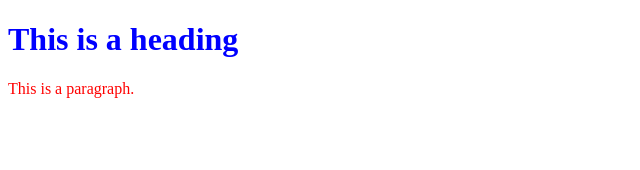
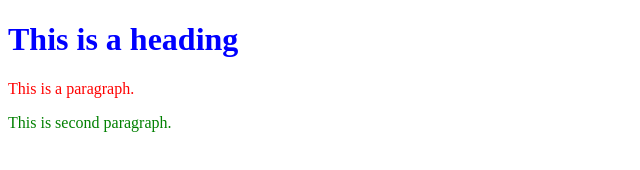
Before and after one commit to uniquesreedhar/sample-cicd, a plain HTML site: page index.html in a window 1280 px wide. Shown: the whole page, without its empty margins (0-640 px from the left). Drawn offline with Linux system fonts and the light colour scheme.

Commit message:
Update index.html

```diff
--- a/index.html
+++ b/index.html
@@ -4,6 +4,6 @@
 
 <h1 style="color:blue;">This is a heading</h1>
 <p style="color:red;">This is a paragraph.</p>
-
+<p style="color:green;">This is second paragraph.</p>
 </body>
 </html>
```
